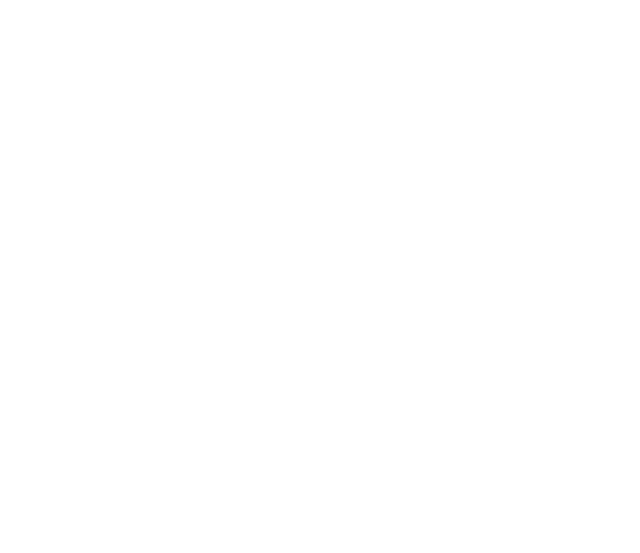
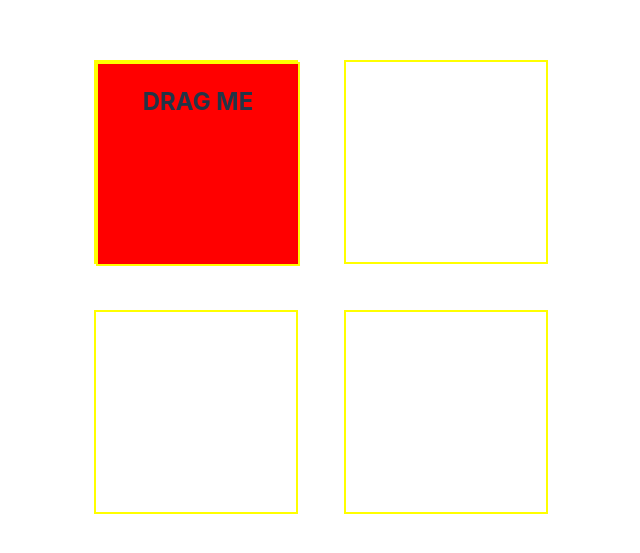
Before and after one commit to jessgoodlett/drag-components, a Vue app: page /drag-n-drop in a window 1280 px wide. Before the commit this address had no page. Shown: the part 113-666 px from the top of the page, without its empty margins (319-959 px from the left). Built offline with nearby package versions, Linux system fonts and the light colour scheme.

Commit message:
Adding drag and drop component

```diff
--- /dev/null
+++ b/src/components/DraggableSection.vue
@@ -0,0 +1,94 @@
+<template>
+  <div class="drag-section">
+    <div class="empty" @dragover="dragOver" @dragenter="dragEnter" @dragleave="dragLeave" @drop="drop">
+      <div
+        class="fill"
+        draggable="true"
+        ref="fill"
+        @dragstart="dragStart"
+        @dragend="dragEnd"
+      > <h2>DRAG ME</h2></div>
+    </div>
+    <div class="empty" @dragover="dragOver" @dragenter="dragEnter" @dragleave="dragLeave" @drop="drop"></div>
+    <div class="empty" @dragover="dragOver" @dragenter="dragEnter" @dragleave="dragLeave" @drop="drop"></div>
+    <div class="empty" @dragover="dragOver" @dragenter="dragEnter" @dragleave="dragLeave" @drop="drop"></div>
+  </div>
+</template>
+
+<script setup>
+import { ref } from 'vue';
+
+const fill = ref(null)
+const empty = ref([])
+
+
+const dragStart = () => {
+  fill.value.className += ' hold'
+  setTimeout(() => fill.value.className = ' invisible', 0)
+}
+
+const dragEnd = () => {
+  fill.value.className = 'fill'
+}
+
+const dragOver = (e) => {
+  e.preventDefault()
+}
+
+const dragEnter = (e) => {
+  e.preventDefault()
+  e.target.className += ' hovered'
+}
+
+const dragLeave = (e) => {
+  e.target.className = 'empty'
+}
+
+const drop = (e) => {
+  e.target.className = "empty"
+  e.target.append(fill.value)
+}
+
+</script>
+
+<style scoped>
+  .drag-section {
+    display: flex;
+    flex-direction: row;
+    flex-wrap: wrap;
+    align-items: center;
+    justify-content: space-around;
+    width: 500px;
+    height: 500px;
+  }
+
+  .fill {
+    background-color: red;
+    border: 2px solid yellow;
+    position: relative;
+    width: 200px;
+    height: 200px;
+    cursor: move;
+  }
+
+  .empty {
+    width: 200px;
+    height: 200px;
+    border: 2px solid yellow;
+    background-color: rgba(255, 255, 255, .5);
+    /* border: 2px solid yellow; */
+  }
+
+  .hold {
+    border: 2px solid #ccc;
+  }
+
+  .hovered {
+    background: blue;
+    border-style: dashed;
+  }
+
+  .invisible {
+    display: none;
+  }
+</style>
--- a/src/main.js
+++ b/src/main.js
@@ -7,7 +7,8 @@
 
 const routes = [
   {path: '/', component: () => import('./views/Home.vue')},
-  {path: '/drag', component: () => import('./views/DraggableScreen.vue')}
+  {path: '/drag', component: () => import('./views/SimpleDrag.vue')},
+  {path: '/drag-n-drop', component: () => import('./views/DragNDrop.vue')},
 ]
 
 const router = createRouter({
--- /dev/null
+++ b/src/views/DragNDrop.vue
@@ -0,0 +1,10 @@
+<template>
+  <DraggableSection sections="2"/>
+</template>
+
+<script setup>
+import DraggableSection from '../components/DraggableSection.vue';
+</script>
+
+<style>
+</style>
--- a/src/views/DraggableScreen.vue
+++ /dev/null
@@ -1,10 +0,0 @@
-<script setup>
-import DraggableContainer from '../components/DraggableContainer.vue'
-</script>
-
-<template>
-  <DraggableContainer />
-</template>
-
-<style scoped>
-</style>
```
